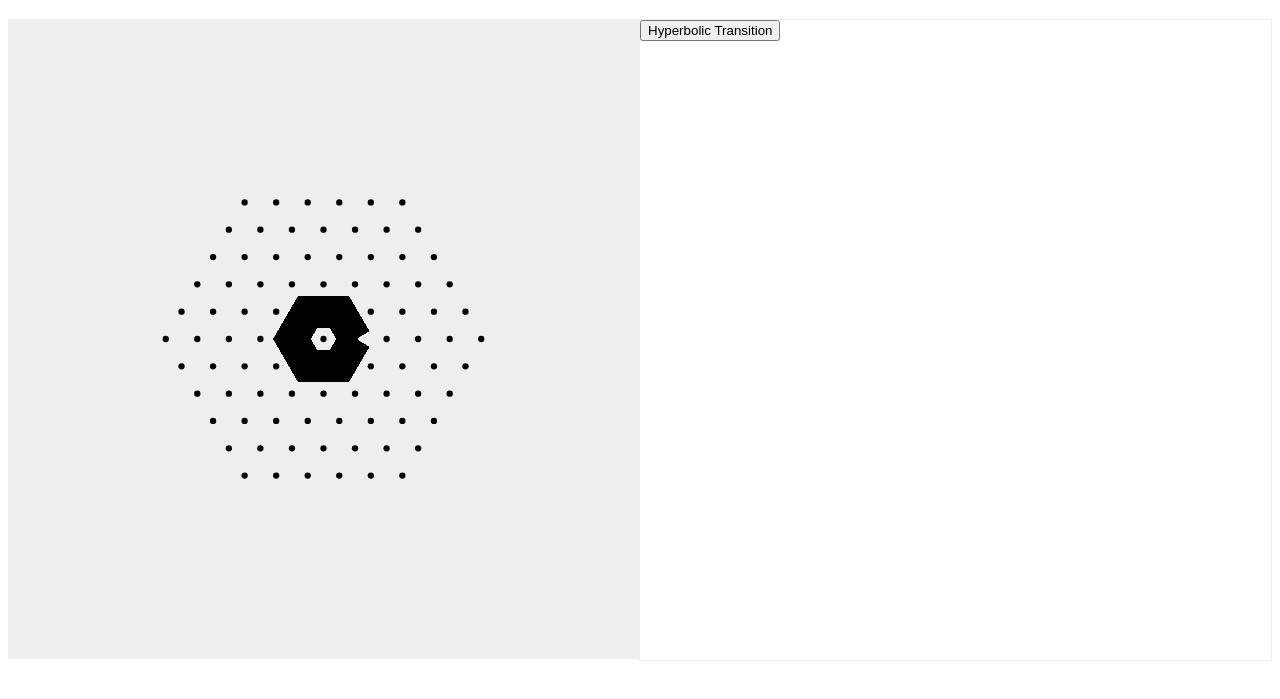
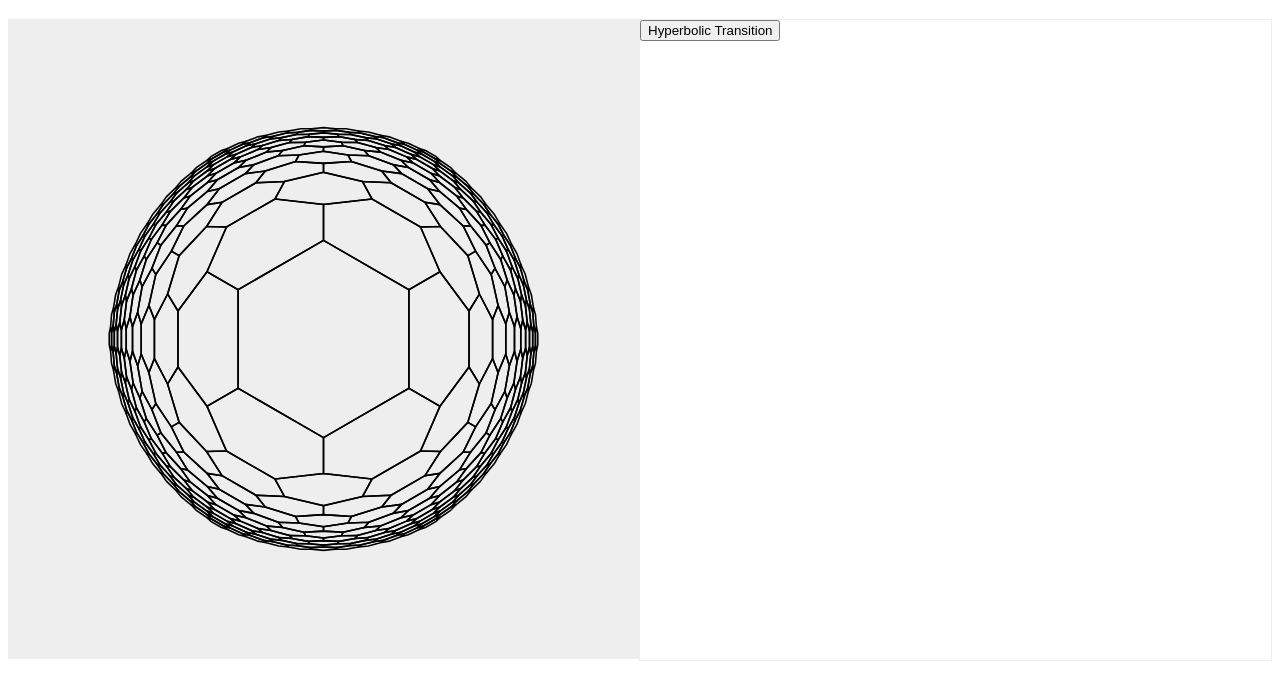
Before and after one commit to jlguenego/example_dtv, a website: page 15-hyperbolic/index.html in a window 1280 px wide. Shown: the part 61-760 px from the top of the page. Drawn offline with nearby package versions, Linux system fonts and the light colour scheme.

Commit message:
hyperbolic

```diff
--- a/15-hyperbolic/main.js
+++ b/15-hyperbolic/main.js
@@ -20,71 +20,79 @@
         // now add the point around the previous array.
         const length = 6 * side;
         const array = new Array(side).fill(0).map((n, i) => [side - i / 2, i * Math.sqrt(3) / 2]);
-        console.log('array', array);
 
         const hexagonArray = new Array(6).fill(0).reduce((acc, n, i) => {
             const a = rotateArray(array, i * Math.PI / 3);
-            console.log('a', a);
-
             return acc.concat(a);
         }, []);
-        console.log('hexagonArray', hexagonArray);
         return previous.concat(hexagonArray);
     };
-
-    const side = 5;
-    const u = buildU(side);
-    console.log('u', u);
 
     const width = 20;
     const height = 20;
 
     const margin = ({ top: 0, right: 0, bottom: 0, left: 0 });
 
-    const fx = t => Math.cos((2 * Math.PI / 6) * t);
-    const fy = t => Math.sin((2 * Math.PI / 6) * t);
-
-    const trans = d => 50 * d / (d + 1);
-
-
-
-    // const f1 = d3.line()(t.ticks(14).map(t => [x(fx(t)), y(fy(t))]));
-    // const f2 = d3.line()(t.ticks(14).map(t => [x(trans(fx(t))), y(trans(fy(t)))]));
-
-    // let fn = f1;
-
-    // const plot = svg => svg
-    //     .append('path')
-    //     .attr('d', fn);
+    const fx = t => Math.cos((2 * Math.PI / 6) * t + Math.PI / 6);
+    const fy = t => Math.sin((2 * Math.PI / 6) * t + Math.PI / 6);
 
 
 
     const svg = d3.select('svg')
         .attr('viewBox', [-width / 2, -height / 2, width, height]);
-
-    const circles = svg.append('g').classed('circles', true).selectAll('circle').data(u);
-    circles.enter().append('circle')
-        .attr('cx', d => d[0])
-        .attr('cy', d => d[1])
-        .attr('r', 0.1);
+    const circleGroup = svg.append('g').classed('circles', true);
+    const pathGroup = svg.append('g').classed('paths', true);
 
     const range = d3.scaleLinear().domain([0, 6]).ticks(7);
     console.log('range', range);
 
-    const paths = svg.append('g').classed('paths', true).selectAll('path').data(u);
-    paths.enter().append('path')
-        .attr('d', d3.line()(range.map(t => [fx(t), fy(t)])));
+    const draw = (side, trans) => {
 
-    // const plots = svg.append('g').classed('plots', true);
-    // plots.append('g').call(plot);
+        const a = Math.sqrt(3);
+        const u = buildU(side).map(p => [p[0] * a, p[1] * a]);
+        console.log('u', u);
+
+        // const circles = circleGroup.selectAll('circle').data(u, function (d, i) {
+        //     return i;
+        // });
+        // circles.exit().remove();
+        // circles
+        //     .attr('cx', d => trans(d[0]))
+        //     .attr('cy', d => trans(d[1]))
+        //     .attr('r', 0.1);
+        // circles.enter().append('circle')
+        //     .attr('cx', d => trans(d[0]))
+        //     .attr('cy', d => trans(d[1]))
+        //     .attr('r', 0.1);
 
 
+        const paths = pathGroup.selectAll('path').data(u, function (d, i) {
+            return i;
+        });
+        paths.exit().remove();
+        paths
+            .attr('d', d => d3.line()(range.map(t => trans([fx(t) + d[0], fy(t) + d[1]]))));
+        paths.enter().append('path')
+            .attr('d', d => d3.line()(range.map(t => trans([fx(t) + d[0], fy(t) + d[1]]))));
 
-    // document.querySelector('#transition').addEventListener('click', e => {
-    //     console.log('click');
-    //     fn = (fn === f1) ? f2 : f1;
-    //     plots.select('g').select('path')
-    //         .transition().duration(2000)
-    //         .attr('d', fn);
-    // });
+    };
+
+    const euclide = p => p;
+    const hyperbolic = p => {
+        const d = p.reduce((acc, x) => acc + x ** 2, 0)**0.5;
+        const A = 2.5;
+        const B = 1;
+        const ratio = A/(d**0.95+B);
+        return p.map(x => x * A * ratio);
+    };
+    let trans = hyperbolic;
+    const side = 10;
+    draw(side, trans);
+
+    document.querySelector('#transition').addEventListener('click', e => {
+        console.log('click');
+        trans = (trans === euclide) ? hyperbolic : euclide;
+        console.log('trans', trans);
+        draw(side, trans);
+    });
 })();
--- a/15-hyperbolic/style.css
+++ b/15-hyperbolic/style.css
@@ -24,4 +24,5 @@ svg {
 path {
     fill: transparent;
     stroke: black;
+    stroke-width: 0.05;
 }
```
